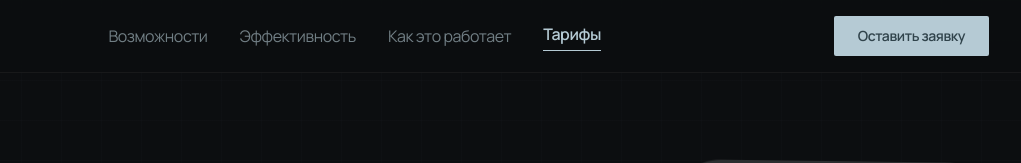
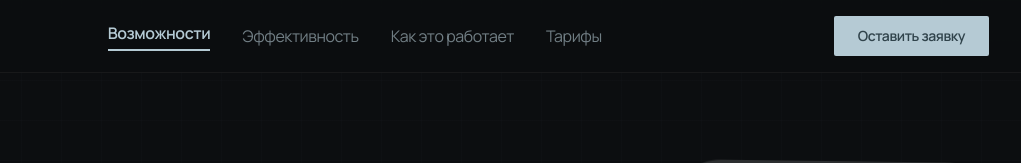
Before and after one commit to Sashatsyhanov14/dhbot-landing, a website: page index.html in a window 1280 px wide. Shown: the top 163 px of the page, 259-1280 px from the left. Drawn offline with nearby package versions, Linux system fonts and the light colour scheme.

Commit message:
иииииии

```diff
--- a/index.html
+++ b/index.html
@@ -78,10 +78,25 @@
           }
     </script>
     <style>
+        html {
+            scroll-behavior: smooth;
+        }
+        section {
+            scroll-margin-top: 80px;
+        }
         body {
             background-color: #0c0e10;
             color: #e0e6ed;
             font-family: 'Inter', sans-serif;
+        }
+        .nav-link {
+            transition: all 0.3s ease;
+        }
+        .nav-link.active {
+            color: #b5cad4;
+            font-weight: 600;
+            border-bottom: 2px solid #b5cad4;
+            padding-bottom: 4px;
         }
         .architectural-grid {
             background-image:
@@ -111,11 +126,11 @@
             <img alt="DHBOT Logo" class="h-8 w-auto" src="logo.jpg"/>
             <span class="text-xl font-bold tracking-tighter text-[#b5cad4] uppercase">DHBOT</span>
         </div>
-        <div class="hidden md:flex items-center gap-8">
-            <a class="text-[#b5cad4]/60 hover:text-[#b5cad4] transition-colors" href="#">Возможности</a>
-            <a class="text-[#b5cad4]/60 hover:text-[#b5cad4] transition-colors" href="#comparison">Эффективность</a>
-            <a class="text-[#b5cad4]/60 hover:text-[#b5cad4] transition-colors" href="#how-it-works">Как это работает</a>
-            <a class="text-[#b5cad4] font-semibold border-b border-[#b5cad4] pb-1 transition-colors" href="#pricing">Тарифы</a>
+        <div class="hidden md:flex items-center gap-8" id="nav-links">
+            <a class="nav-link text-[#b5cad4]/60 hover:text-[#b5cad4] transition-colors" href="#hero">Возможности</a>
+            <a class="nav-link text-[#b5cad4]/60 hover:text-[#b5cad4] transition-colors" href="#comparison">Эффективность</a>
+            <a class="nav-link text-[#b5cad4]/60 hover:text-[#b5cad4] transition-colors" href="#how-it-works">Как это работает</a>
+            <a class="nav-link text-[#b5cad4]/60 hover:text-[#b5cad4] transition-colors" href="#pricing">Тарифы</a>
         </div>
         <button onclick="openModal()" class="bg-primary text-on-primary px-6 py-2.5 text-sm font-semibold rounded-sm hover:opacity-90 active:scale-95 transition-all">
             Оставить заявку
@@ -137,7 +152,7 @@
     </div>
 
     <!-- Hero Section -->
-    <section class="min-h-[calc(100vh-80px)] flex items-center" data-aos="fade-up">
+    <section id="hero" class="min-h-[calc(100vh-80px)] flex items-center" data-aos="fade-up">
         <div class="container mx-auto px-8 relative z-10 grid grid-cols-1 lg:grid-cols-12 gap-12 items-center">
             <!-- Left Column: Content -->
             <div class="lg:col-span-6 space-y-8">
@@ -778,6 +793,28 @@
         if (e.key === 'Escape') closeModal();
     });
 
+    // Handle Active Nav Links on Scroll
+    const sections = document.querySelectorAll('section[id]');
+    const navLinks = document.querySelectorAll('.nav-link');
+
+    window.addEventListener('scroll', () => {
+        let current = '';
+        sections.forEach(section => {
+            const sectionTop = section.offsetTop;
+            const sectionHeight = section.clientHeight;
+            if (pageYOffset >= (sectionTop - 150)) {
+                current = section.getAttribute('id');
+            }
+        });
+
+        navLinks.forEach(link => {
+            link.classList.remove('active');
+            if (link.getAttribute('href').includes(current)) {
+                link.classList.add('active');
+            }
+        });
+    });
+
     // Initialize AOS
     document.addEventListener('DOMContentLoaded', function() {
         AOS.init({
```
